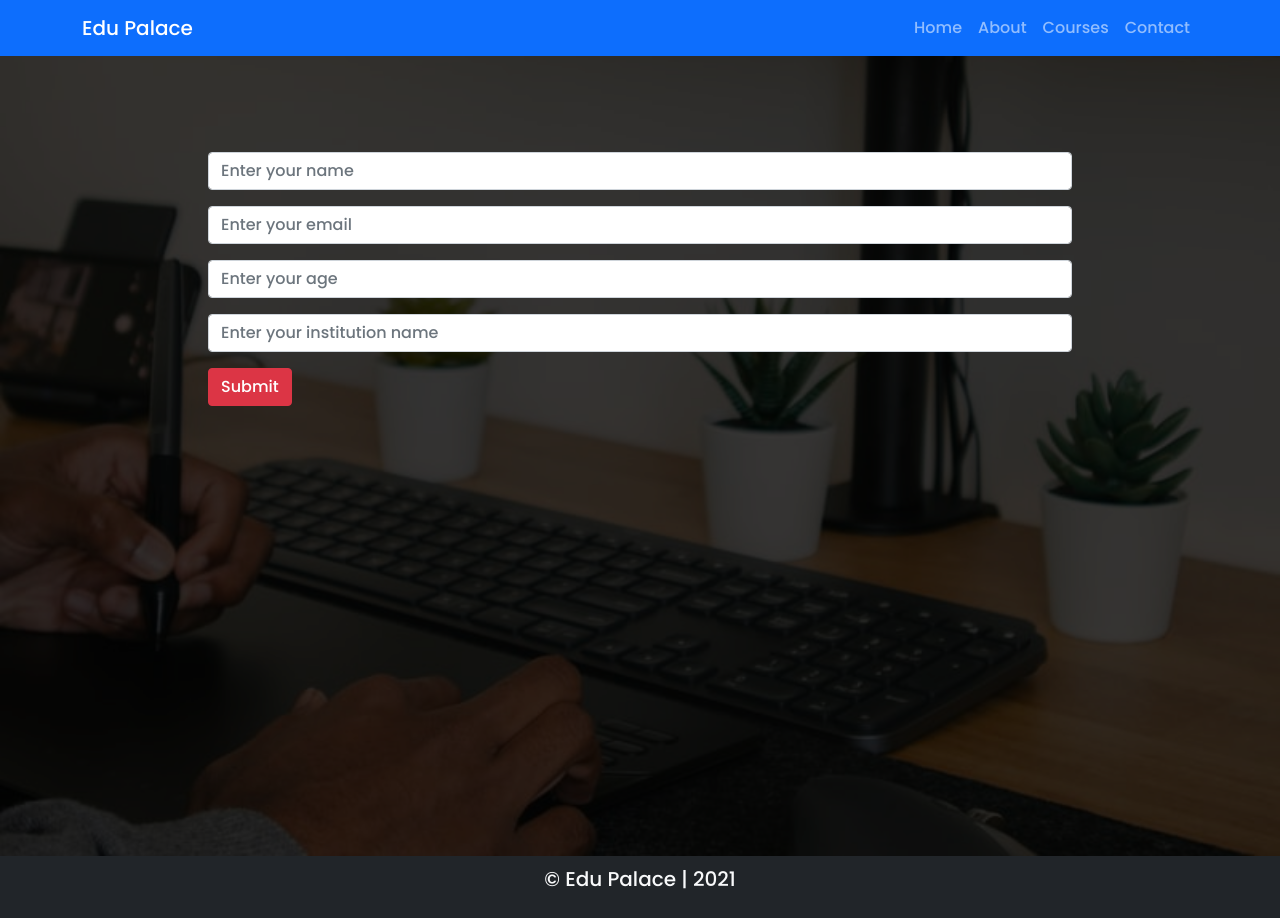
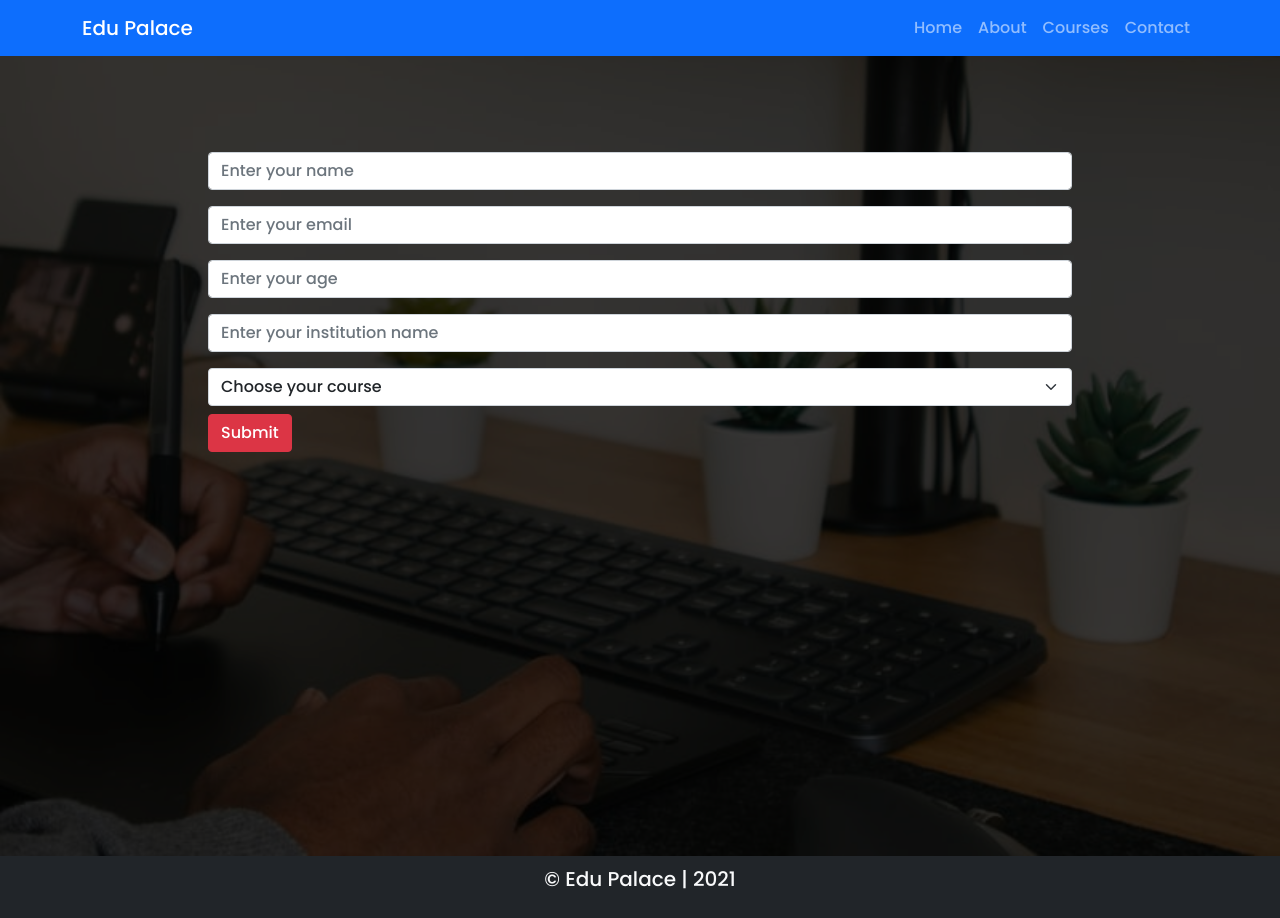
Before and after one commit to minhazul-ashim/edu-palace, a React (Create React App) app: page /enroll in a window 1280 px wide. Built offline with nearby package versions, Linux system fonts and the light colour scheme.

Commit message:
course chooser completed

```diff
--- a/src/components/EnrollForm/EnrollForm.js
+++ b/src/components/EnrollForm/EnrollForm.js
@@ -1,9 +1,15 @@
 import './EnrollForm.css'
 import React from 'react';
+import { Form } from 'react-bootstrap';
+import useCourses from '../../hooks/useCourses';
 
 //No functions or hooks has been used here. All the information are hard coded;
 
 const EnrollForm = () => {
+
+    const [courses] = useCourses();
+
+    console.log(courses)
 
     return (
         <div className='enroll-bg'>
@@ -13,6 +19,14 @@ const EnrollForm = () => {
                     <input className='form-control mb-3' type="email" placeholder='Enter your email' />
                     <input className='form-control mb-3' type="number" placeholder='Enter your age' />
                     <input className='form-control mb-3' type="number" placeholder='Enter your institution name' />
+                    <Form.Select aria-label="Floating label select example" className='mb-2'>
+                        <option>Choose your course</option>
+                        {
+                            courses.map(course => {
+                                return <option value="1" key={course.id}>{course.course}</option>
+                            })
+                        }
+                    </Form.Select>
                     <button className='btn btn-danger'> Submit</button>
                 </form>
             </div>
```
